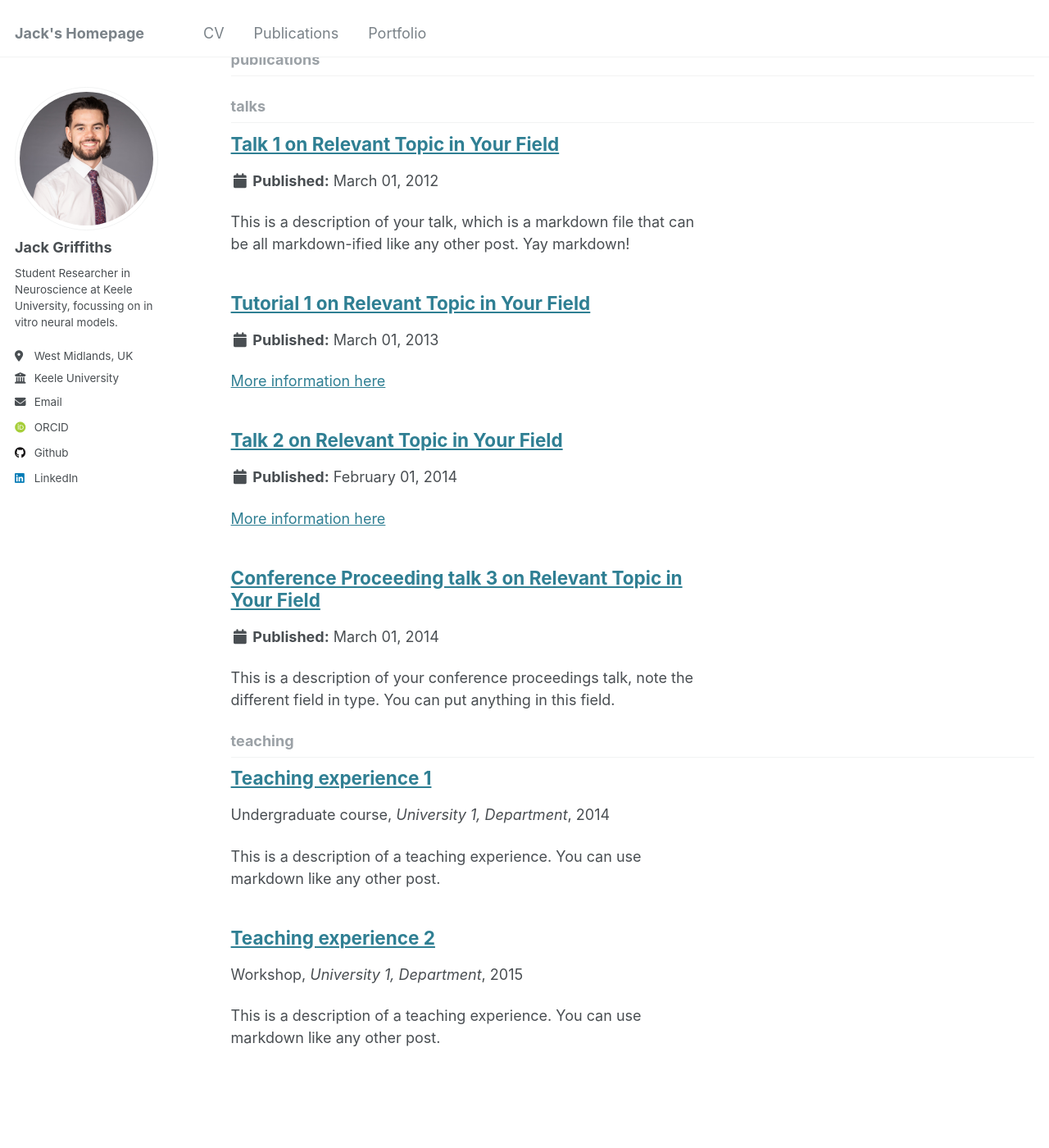
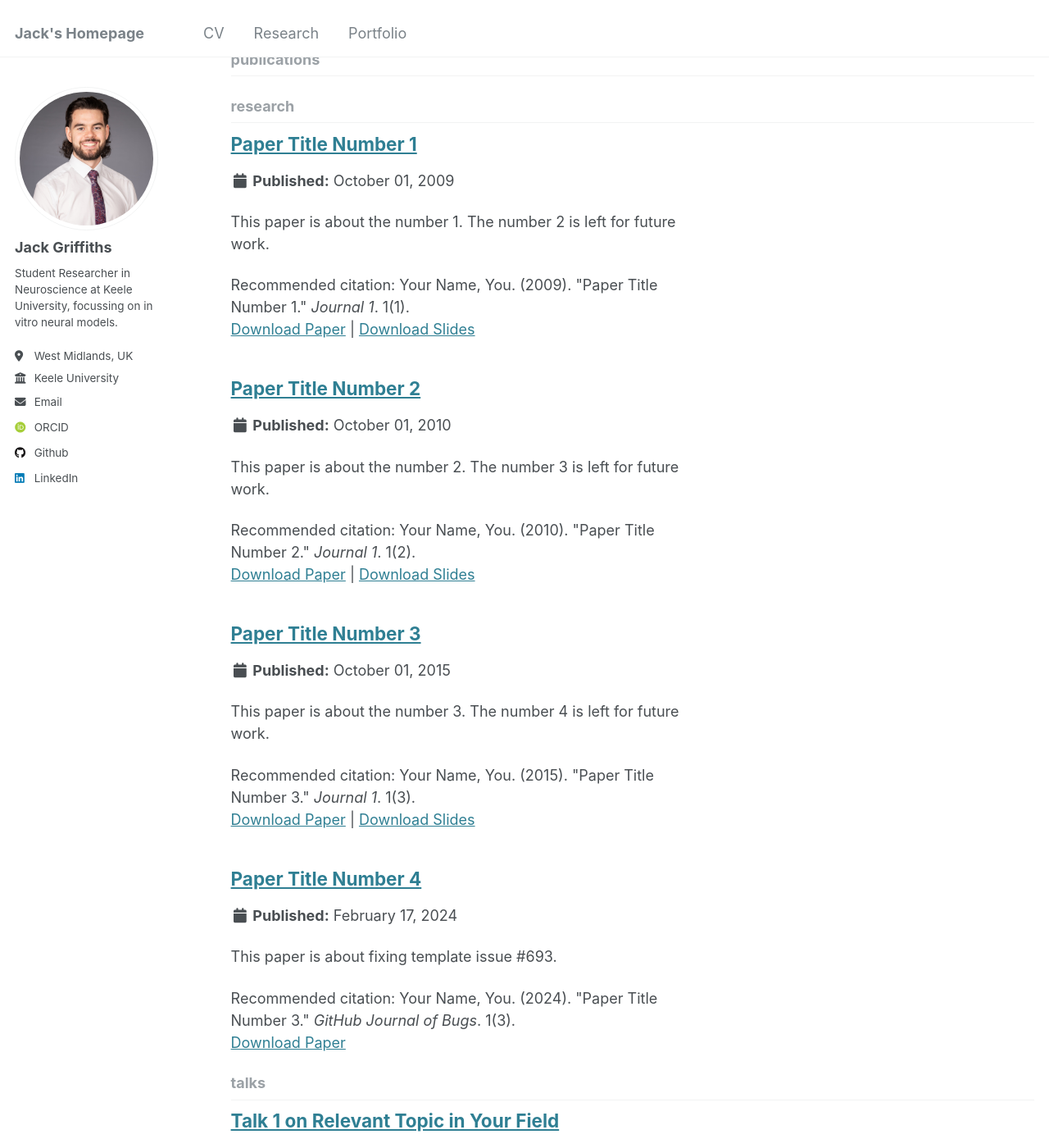
Before and after one commit to jacktgriffiths/jacktgriffiths.github.io, a Jekyll site: the page built from _pages/collection-archive.html, in a window 1280 px wide and 1400 px high, scrolled down 1056 px. Shown: the whole window at 82% size. Built offline with Jekyll 4.4.1, drawn with Linux system fonts in a browser that asks for light colours; some web fonts are replaced.

Commit message:
Updated layout and navigation

```diff
--- a/_config.yml
+++ b/_config.yml
@@ -218,6 +218,9 @@ collections:
   publications:
     output: true
     permalink: /:collection/:path/
+  research:
+    output: true
+    permalink: /:collection/:path/
   portfolio:
     output: true
     permalink: /:collection/:path/
@@ -259,6 +262,15 @@ defaults:
   - scope:
       path: ""
       type: publications
+    values:
+      layout: single
+      author_profile: true
+      share: true
+      comments: true
+  # research
+  - scope:
+      path: ""
+      type: research
     values:
       layout: single
       author_profile: true
--- a/_data/navigation.yml
+++ b/_data/navigation.yml
@@ -8,8 +8,8 @@ main:
   - title: "CV"
     url: /cv/
 
-  - title: "Publications"
-    url: /publications/
+  - title: "Research"
+    url: /research/
 
   - title: "Portfolio"
     url: /portfolio/
```
Also changed, not shown: _pages/about.md (+1 -1 lines).
